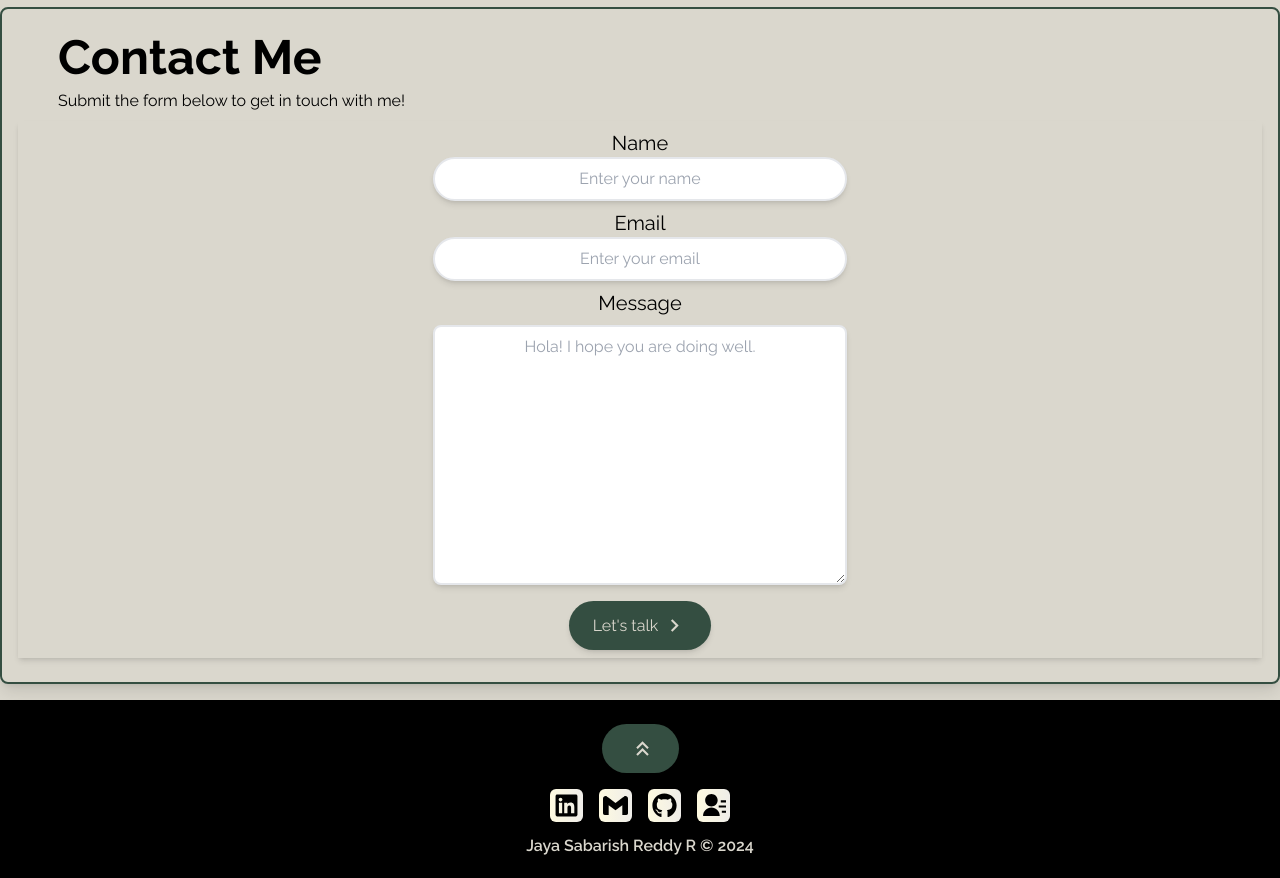
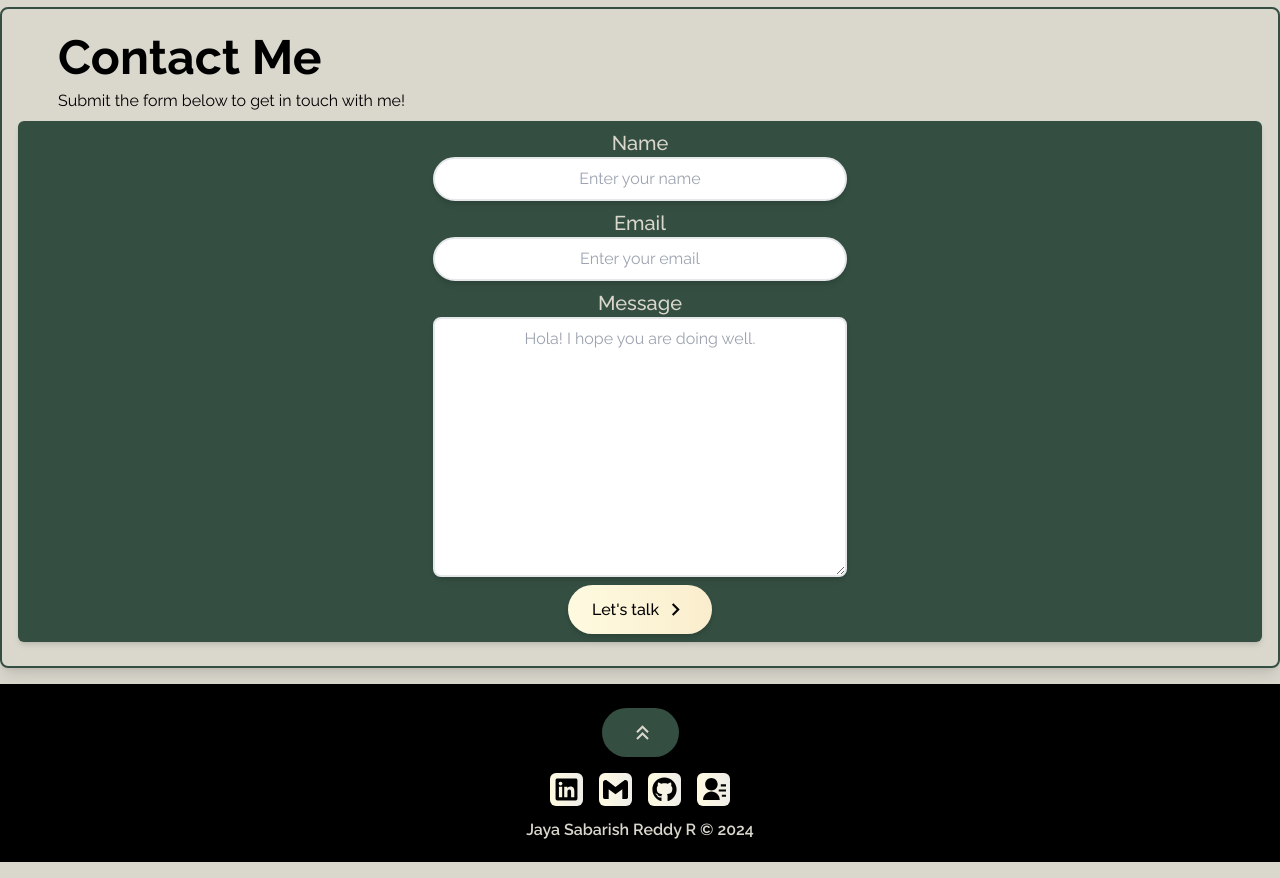
Before and after one commit to sabarishreddy99/myportfolio, a React (Create React App) app: page / in a window 1280 px wide. Shown: the part 2580-3458 px from the top of the page. Built offline with nearby package versions, Linux system fonts and the light colour scheme.

Commit message:
Changed the contact form colour and minor formattting

```diff
--- a/src/components/ContactMe.jsx
+++ b/src/components/ContactMe.jsx
@@ -16,13 +16,16 @@ const ContactMe = () => {
         </h5>
       </div>
 
-      <div className="m-4 my-2">
+      <div className="m-4 my-2 bg-my-dark-green rounded-md shadow-md">
         <form
-          className="flex flex-col items-center justify-center shadow-md"
+          className="flex flex-col items-center justify-center"
           action="https://getform.io/f/32c7c5d2-b9a8-4a97-b8ae-35f13a59c368"
           method="POST"
         >
-          <label htmlFor="" className="mt-2 text-xl">
+          <label
+            htmlFor=""
+            className="mt-2 text-xl font-medium text-my-bg-color"
+          >
             Name
           </label>
           <input
@@ -32,7 +35,10 @@ const ContactMe = () => {
             placeholder="Enter your name"
             required
           />
-          <label htmlFor="" className="mt-2 text-xl">
+          <label
+            htmlFor=""
+            className="mt-2 text-xl font-medium text-my-bg-color"
+          >
             Email
           </label>
           <input
@@ -42,20 +48,23 @@ const ContactMe = () => {
             placeholder="Enter your email"
             required
           />
-          <label htmlFor="" className="mt-2 text-xl">
+          <label
+            htmlFor=""
+            className="mt-2 text-xl font-medium text-my-bg-color"
+          >
             Message
           </label>
           <textarea
             name="message"
             id=""
             rows="10"
-            className="m-2 w-4/5 md:w-1/3 p-2 border-2 rounded-lg text-my-dark-green focus:outline-none shadow-md text-center"
+            className="w-4/5 md:w-1/3 p-2 border-2 rounded-lg text-my-dark-green focus:outline-none shadow-md text-center"
             placeholder="Hola! I hope you are doing well."
           ></textarea>
 
           <button
             type="submit"
-            className="group w-fit px-6 py-3 my-2 flex items-center rounded-full text-my-bg-color bg-my-dark-green cursor-pointer shadow-md hover:scale-105 duration-300"
+            className="group w-fit px-6 py-3 my-2 flex items-center rounded-full bg-gradient-to-r from-[#fefae0] to-[#faedcd] cursor-pointer shadow-md hover:scale-105 duration-300 font-medium"
           >
             Let's talk
             <span className="group-hover:scale-125 duration-300">
```
